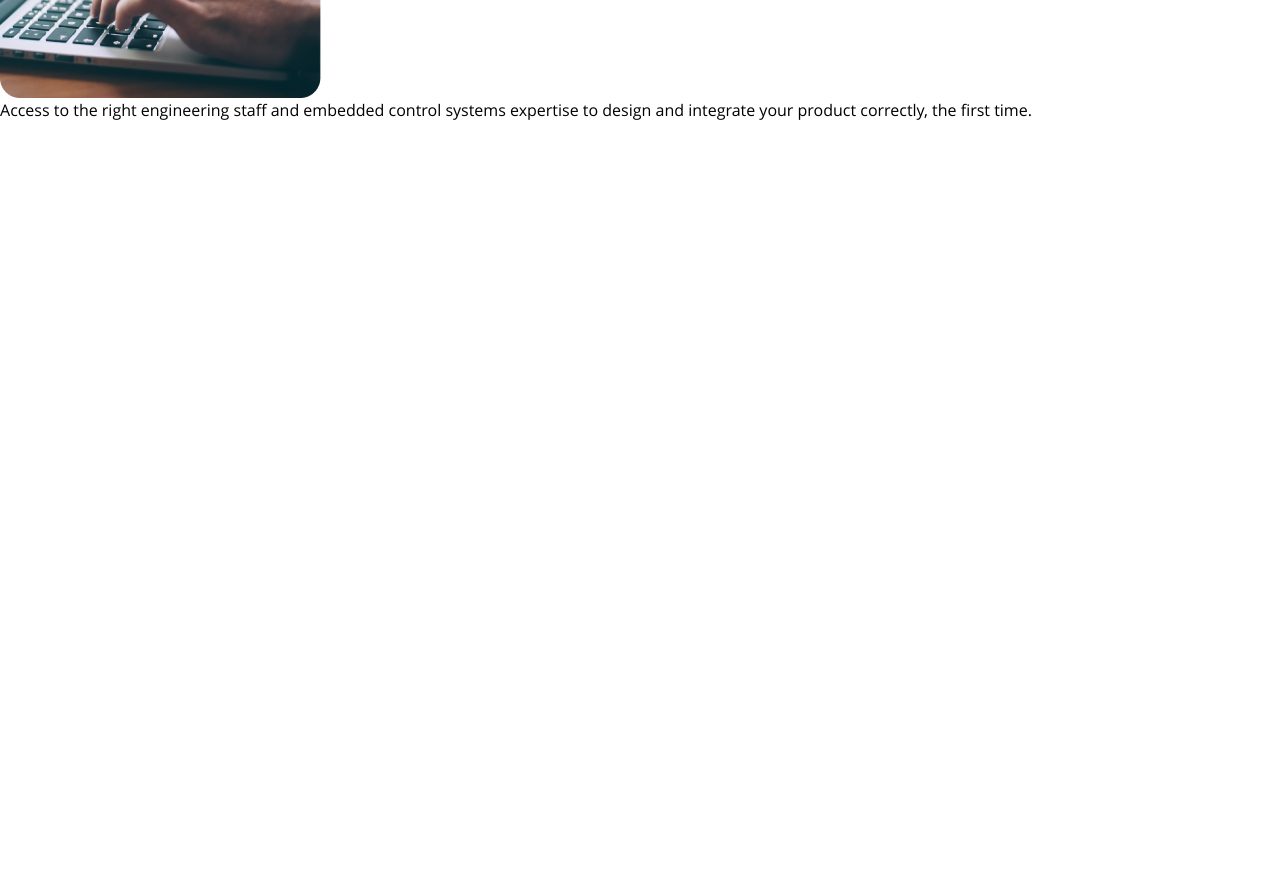
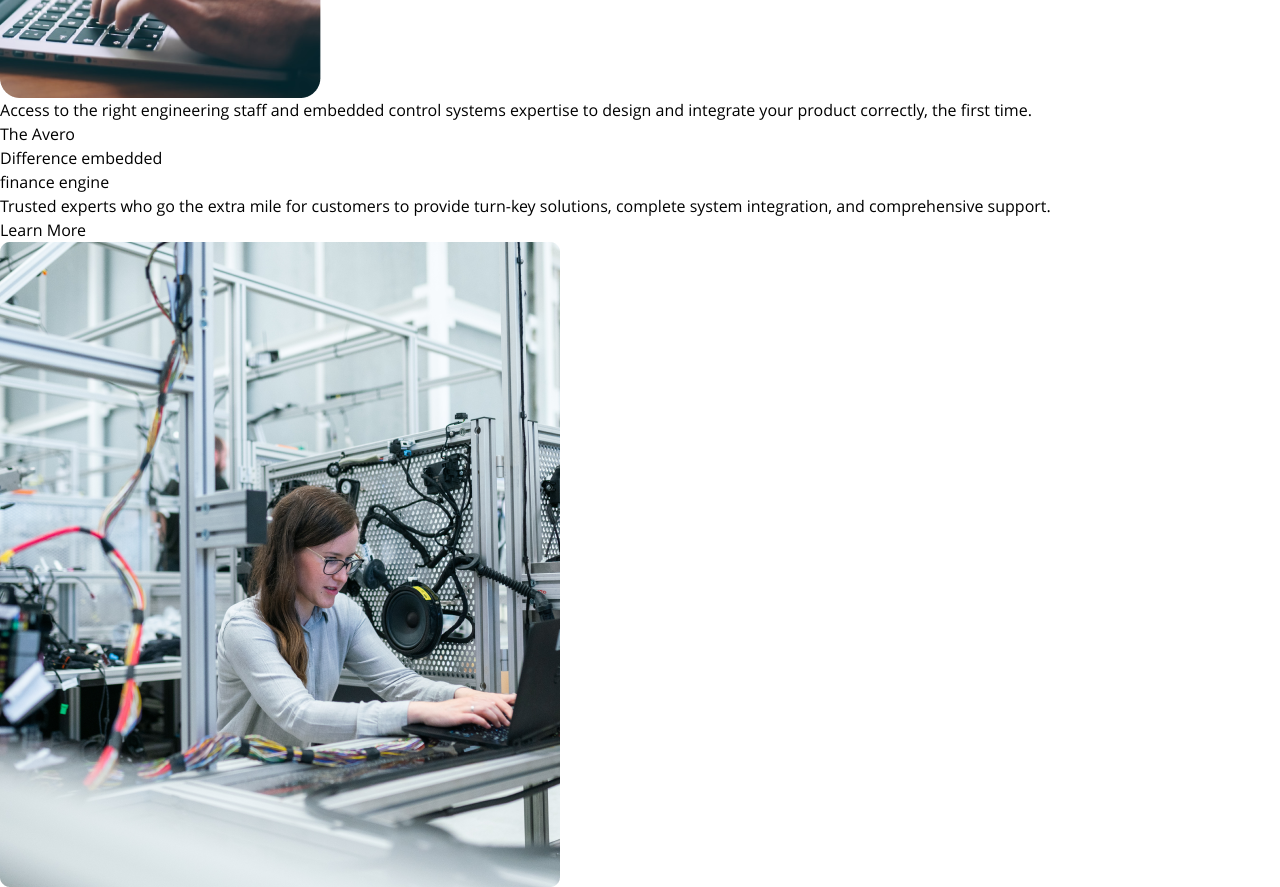
Before and after one commit to samithadev/Avero_Business_Website, a React (Vite) app: page / in a window 1280 px wide. Shown: the part 3740-4627 px from the top of the page. Before the commit the page ends 3862 px from the top, so only its background shows below. Built offline with nearby package versions, Linux system fonts and the light colour scheme.

Commit message:
feat:implement about section

```diff
--- /dev/null
+++ b/src/components/Button.jsx
@@ -0,0 +1,11 @@
+import React from "react";
+
+export default function Button(props) {
+  return (
+    <div>
+      <button className="py-4 px-8 border border-solid border-black  justify-center cursor-pointer items-center rounded-[40px]">
+        {props.title}
+      </button>
+    </div>
+  );
+}
--- /dev/null
+++ b/src/pages/home/components/AboutSection.jsx
@@ -0,0 +1,33 @@
+import React from "react";
+import aboutImg from "../../../assets/aboutImg.png";
+import Button from "../../../components/Button";
+
+export default function AboutSection() {
+  return (
+    <div className="flex flex-col xl:flex-row w-full justify-center mb-16 gap-3 items-center text-center 2xl:px-[228px] 2xl:justify-between  2xl:text-start 2xl:pb-[155px] ">
+      <div className="flex flex-col gap-5 2xl:gap-10">
+        <h1 className=" text-5xl leading-[64px]">
+          The Avero
+          <br /> Difference
+          <span className=" font-bold">
+            {" "}
+            embedded
+            <br /> finance engine
+          </span>
+        </h1>
+        <p className=" font-normal text-xl leading-10 w-[570px]">
+          Trusted experts who go the extra mile for customers to provide
+          turn-key solutions, complete system integration, and comprehensive
+          support.
+        </p>
+        <div>
+          <Button title="Learn More" />
+        </div>
+      </div>
+
+      <div className="w-[350px] 2xl:w-[560px]">
+        <img src={aboutImg} alt="img" />
+      </div>
+    </div>
+  );
+}
--- a/src/pages/home/home.page.jsx
+++ b/src/pages/home/home.page.jsx
@@ -3,6 +3,7 @@ import Header from "./components/Header";
 import Hero from "./components/Hero";
 import IndustrySection from "./components/IndustrySection";
 import SolutionSection from "./components/SolutionSection";
+import AboutSection from "./components/AboutSection";
 
 export default function HomePage() {
   return (
@@ -11,6 +12,7 @@ export default function HomePage() {
       <Hero />
       <IndustrySection />
       <SolutionSection />
+      <AboutSection />
     </div>
   );
 }
```
